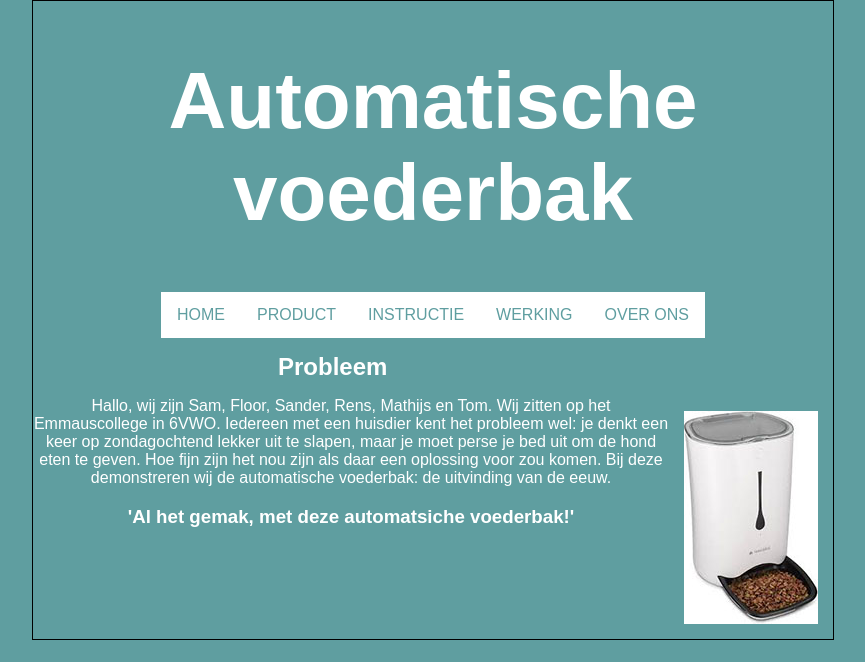
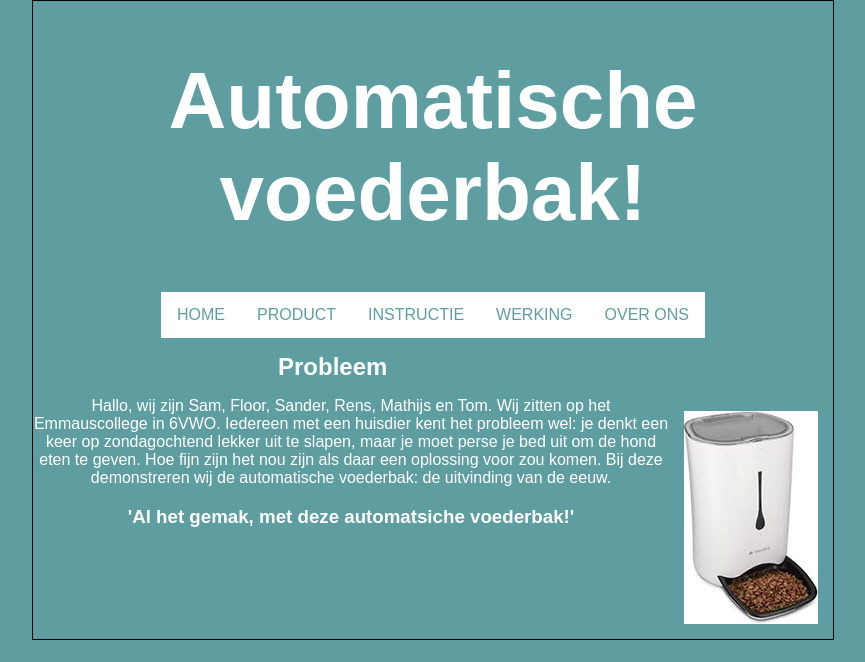
Before and after one commit to Tomschumacher/website-informatica, a plain HTML site: page index.html in a window 1280 px wide. Shown: the whole page, without its empty margins (207-1072 px from the left). Drawn offline with Linux system fonts and the light colour scheme.

Commit message:
uitroepteken toegevoegd

```diff
--- a/index.html
+++ b/index.html
@@ -12,7 +12,7 @@
         <div id="hoofdKader">
             <header>
                 <div class="title">
-                    <h1>Automatische voederbak</h1>
+                    <h1>Automatische voederbak!</h1>
                 </div>
             </header>
 
```
